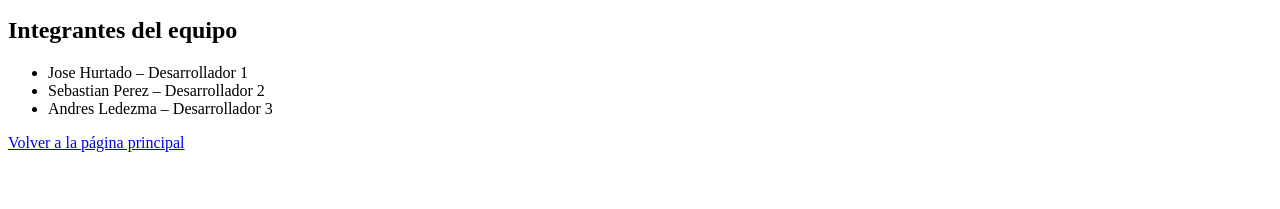
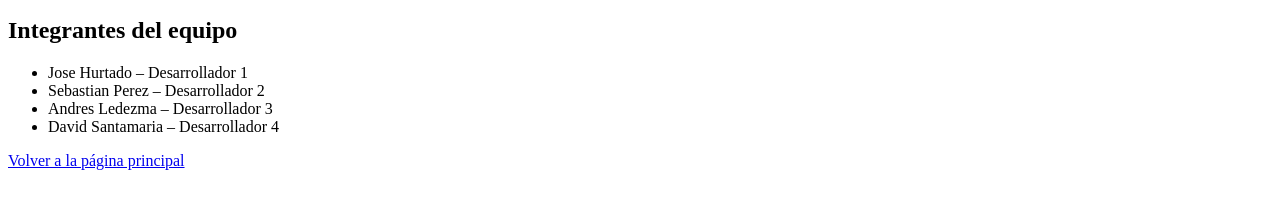
Before and after one commit to Aledezma29/laboratorio3-grupo4, a plain HTML site: page nosotros.html in a window 1280 px wide. Shown: the part 119-328 px from the top of the page. Drawn offline with Linux system fonts and the light colour scheme.

Commit message:
pagina de nosotros v2

```diff
--- a/nosotros.html
+++ b/nosotros.html
@@ -20,6 +20,7 @@
       <li>Jose Hurtado – Desarrollador 1</li>
       <li>Sebastian Perez – Desarrollador 2</li>
       <li>Andres Ledezma – Desarrollador 3</li>
+      <li>David Santamaria – Desarrollador 4</li>
     </ul>
   </section>
 
```
